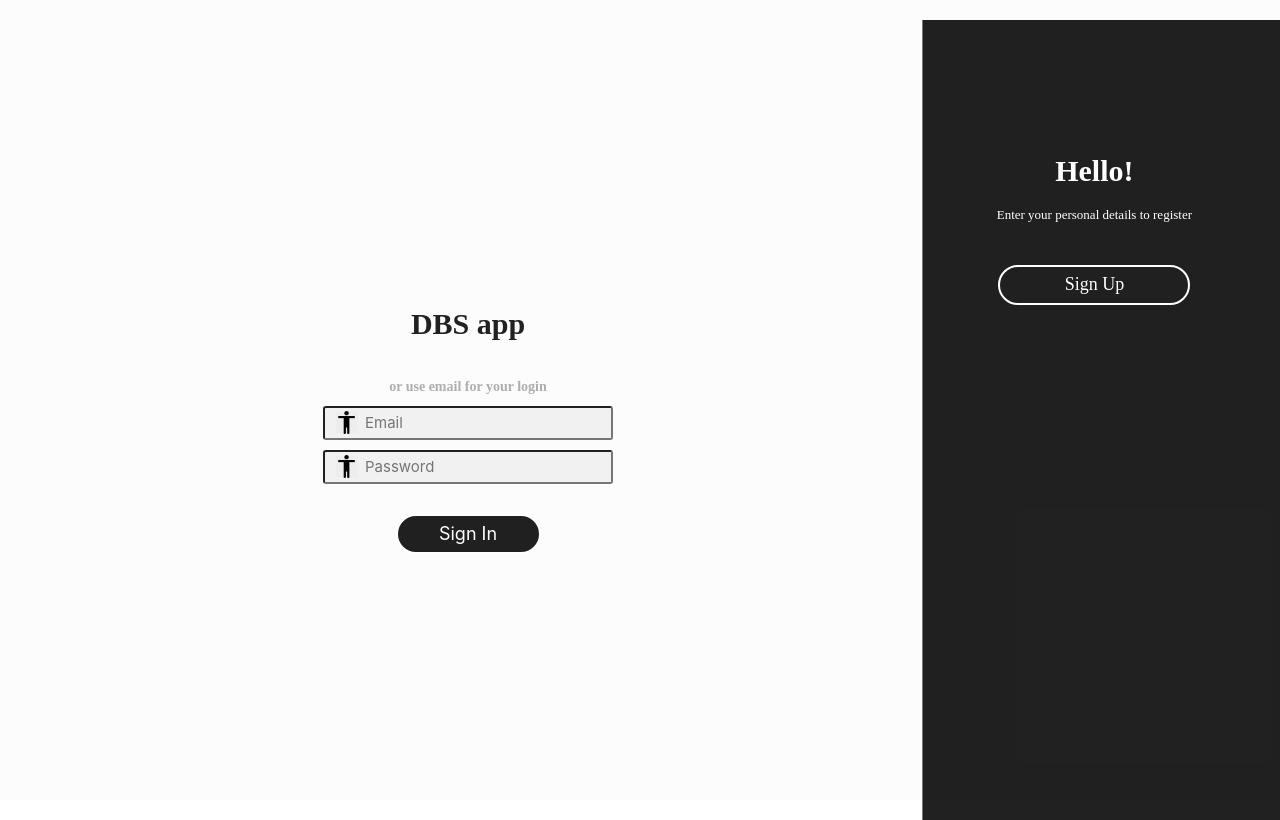
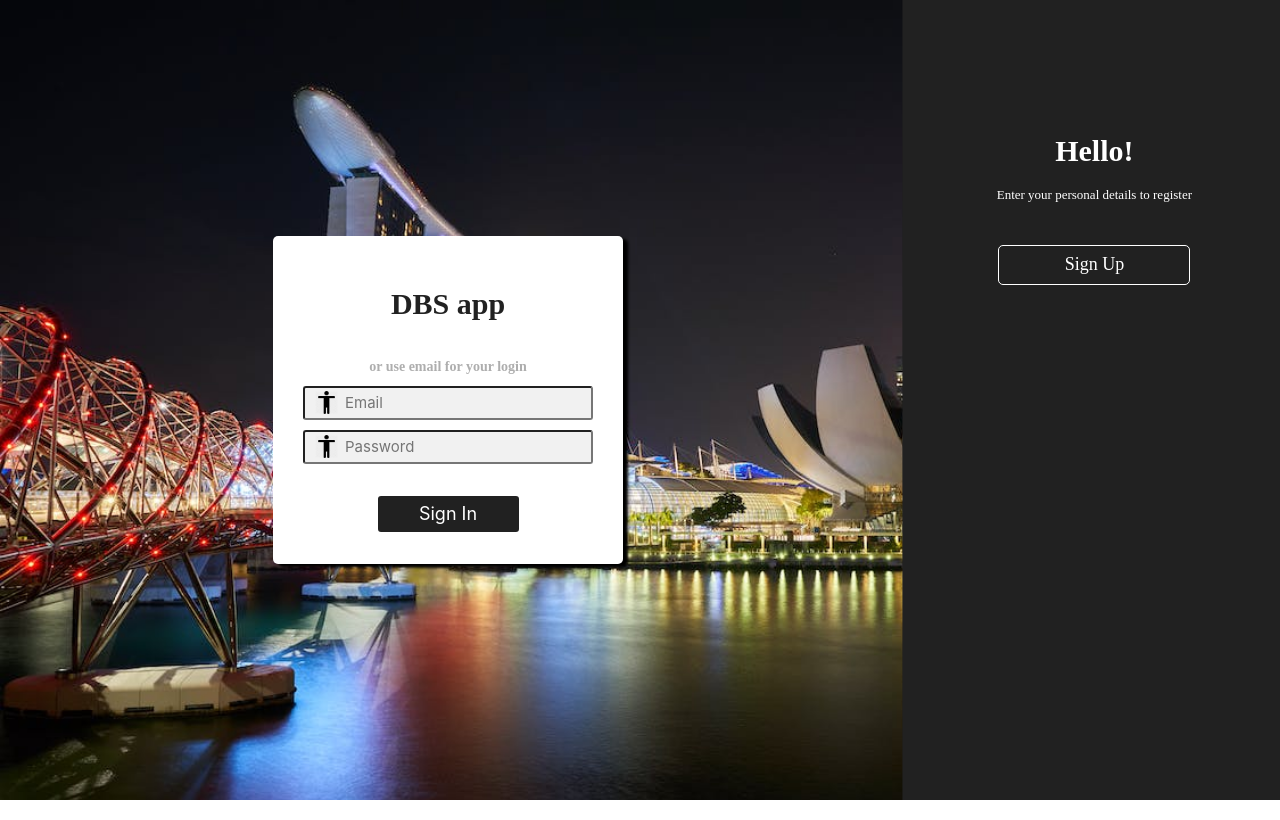
Before and after one commit to tzekiattok/DBS-25FEB2023-HACKATHON, a React (Create React App) app: page / in a window 1280 px wide. Shown: the top 820 px of the page. Built offline with nearby package versions, Linux system fonts and the light colour scheme.

Commit message:
fixed css color
1

```diff
--- a/src/scenes/login/login.jsx
+++ b/src/scenes/login/login.jsx
@@ -74,10 +74,10 @@ const Login = () => {
           }
     }
     return (
-    <Box m="20px" className="Login template">
       <div className="login">
                 <div className={`login__colored-container ${thisState ? 'login__colored-container--left' : 'login__colored-container--right'}`}></div>
                 <div className={`login__welcome-back ${thisState ? 'login__welcome-back--active' : 'login__welcome-back--inactive'}`}>
+
                     <div className="login__welcome-back__logo-container">
                         DBS hackathon app
                     </div>
@@ -97,9 +97,12 @@ const Login = () => {
                         </div>
                     </div>
                 </div>
+                <div className="login__login-container__logo-container">
                 <div className={`login__create-container ${thisState ? 'login__create-container--active' : 'login__create-container--inactive'}`}>
-                    Create Account
-
+                <div className = "login__login-container__box">
+                <div className="login__login-container__box__logo-container">
+                        Create Account
+                    </div>
                     <span className="login__create-container--info-text">or use email for your registration</span>
                     <span className = 'error_login'>{errorSignUp}</span>
                     <div className="login__create-container__form-container">
@@ -108,11 +111,11 @@ const Login = () => {
                             e.preventDefault();
                             signUp();
                         }}>
+
                             <input
                                 className="login__create-container__form-container__form--name"
                                 type="text"
                                 placeholder="Name"
-
                                 onChange = {(event)=> setSignUpEmail(event.target.value)}
                                 /*value={this.state.signUpForm.name}
                                 onChange={(value) => this.setState({
@@ -157,14 +160,16 @@ const Login = () => {
                                 Sign Up
                             </button>
                         </form>
+                        </div>
+                        </div>
                     </div>
                 </div>
                 <div className={`login__login-container ${!thisState? 'login__login-container--active' : 'login__login-container--inactive'}`}>
-                    <div className="login__login-container__logo-container">
+                    <div className = "login__login-container__box">
+                    <div className="login__login-container__box__logo-container">
                         DBS app
                     </div>
                     <div className="login__login-container__main-container">
-
                         <span className="login__login-container__main-container--info-text">or use email for your login</span>
                         <span className = 'error_login'>{errorLogin}</span>
                         <div className="login__login-container__main-container__form-container">
@@ -206,6 +211,7 @@ const Login = () => {
                             </form>
                         </div>
                     </div>
+                    </div>
                 </div>
                 <div className={`login__hello-container ${!thisState ? 'login__hello-container--active' : 'login__hello-container--inactive'}`}>
                     <div className="login__welcome-back__main-container__text-container">
@@ -224,7 +230,6 @@ const Login = () => {
                 </div>
             </div>
 
-    </Box>
 
 
 
--- a/src/scenes/login/login.scss
+++ b/src/scenes/login/login.scss
@@ -15,6 +15,9 @@ $breakpoint-mobile: 768px;
 .login {
     display: flex;
     height: 100%;
+    background-image: url("./login.jpg");
+    background-repeat: no-repeat;
+    background-size: cover;
 
 .error_login{
         color: red;
@@ -37,12 +40,18 @@ $breakpoint-mobile: 768px;
             visibility: hidden;
             transform: translateX(-100%);
         }
+        &__box{
+            background-color: white !important;
+            padding:30px;
+            border: black dotted 1px;
+            align-items: center;
 
+        }
         &__logo-container {
             padding: 15px;
             display: flex;
             flex-direction: row;
-            align-items: center;
+            align-items: center !important;
             color: white;
             font-weight: bold;
 
@@ -59,7 +68,7 @@ $breakpoint-mobile: 768px;
         }
 
         &__main-container {
-            margin-top: 20%;
+
             width: 100%;
             display: flex;
             flex-direction: column;
@@ -92,10 +101,10 @@ $breakpoint-mobile: 768px;
 
             &__button-container {
                 margin-top: 40px;
-                border: solid 2px white;
+                border: solid 1px white;
                 width: 50%;
                 height: 40px;
-                border-radius: 30px;
+                border-radius: 5px;
                 font-size: 18px;
                 display: flex;
                 flex-direction: row;
@@ -171,10 +180,13 @@ $breakpoint-mobile: 768px;
             margin-top: 15px;
             color: #AEAEAE;
             font-size: 14px;
+            display:flex;
+            justify-content: center;
         }
 
         &__form-container {
             margin-top: 3%;
+            border:1px black;
             &__form {
                 display: flex;
                 flex-direction: column;
@@ -192,7 +204,6 @@ $breakpoint-mobile: 768px;
                         width: 50vw;
                     }
                 }
-
                 &--name {
                     background-image: url(../../assets/images/human-icon-png-7.png);
                     background-repeat: no-repeat;
@@ -221,13 +232,13 @@ $breakpoint-mobile: 768px;
                 }
 
                 &--submit {
-                    margin-top: 20px;
+
                     color: white;
                     background-color: $base-color;
                     border: solid 2px white;
                     width: 50%;
                     height: 40px;
-                    border-radius: 30px;
+                    border-radius: 5px;
                     font-size: 18px;
                     cursor: pointer;
                 }
@@ -243,17 +254,24 @@ $breakpoint-mobile: 768px;
         justify-content: center;
         align-items: center;
         height: 100%;
+        padding:30px;
         color: #986060;
         font-weight: bold;
         font-size: 30px;
         z-index: 2;
         font-family: 'Quicksand-Bold';
+        &__box{
+            padding:30px;
+            background-color: white !important;
+            box-shadow: 5px 3px 3px black;
+            border-radius: 5px;
 
         &__logo-container {
             padding: 15px;
             display: flex;
             flex-direction: row;
-            align-items: center;
+            justify-content: center;
+            align-items: center !important;
             color: $base-color;
             font-weight: bold;
 
@@ -262,7 +280,10 @@ $breakpoint-mobile: 768px;
                 height: 38px;
                 margin-right: 4px;
             }
+
+
         }
+    }
 
         &__main-container {
             color: $base-color;
@@ -305,6 +326,7 @@ $breakpoint-mobile: 768px;
                 margin-top: 15px;
                 color: #AEAEAE;
                 font-size: 14px;
+                justify-content: center;
             }
 
             &__form-container {
@@ -357,7 +379,7 @@ $breakpoint-mobile: 768px;
                         border: solid 2px white;
                         width: 50%;
                         height: 40px;
-                        border-radius: 30px;
+                        border-radius: 5px;
                         font-size: 18px;
                         cursor: pointer;
                     }
@@ -385,7 +407,7 @@ $breakpoint-mobile: 768px;
         left: 70.5%;
         position: absolute;
         z-index: 2;
-        transition: all .8s ease-in-out;
+        transition: all .5s ease-in-out;
         display: flex;
         flex-direction: column;
         align-items: center;
@@ -400,18 +422,17 @@ $breakpoint-mobile: 768px;
 
         &--inactive {
             visibility: hidden;
-            transform: translateX(-100%);
+            transform: translateX(-80%);
         }
     }
 
     &__colored-container {
         position: absolute;
-        background-color: $base-color;
+        background-color: #212121;
         width: 30%;
         height: 100vh;
         z-index: 1;
         transition: transform 1s ease;
-
         &--left {
             transform: translateX(0px);
         }
--- a/src/scenes/users/UserList.js
+++ b/src/scenes/users/UserList.js
@@ -37,12 +37,10 @@ const UserList = () => {
   return (
     <Box m="20px" className = "chatbotBox">
     <Header title="Table" subtitle="Delete user" />
-    <div className="columns mt-5 is-centered">
-      <div className="column is-half">
-
-        <Link to={`/add`} className="button is-success">
+    <Link to={`/add`} className="button is-success">
           Add
         </Link>
+    <div className="columns mt-5 is-centered">
         <table className="table is-striped is-fullwidth">
           <thead>
             <tr>
@@ -85,7 +83,6 @@ const UserList = () => {
           </tbody>
         </table>
       </div>
-    </div>
     </Box>
   );
 };
```
Also changed, not shown: src/scenes/login/login.jpg (added).
